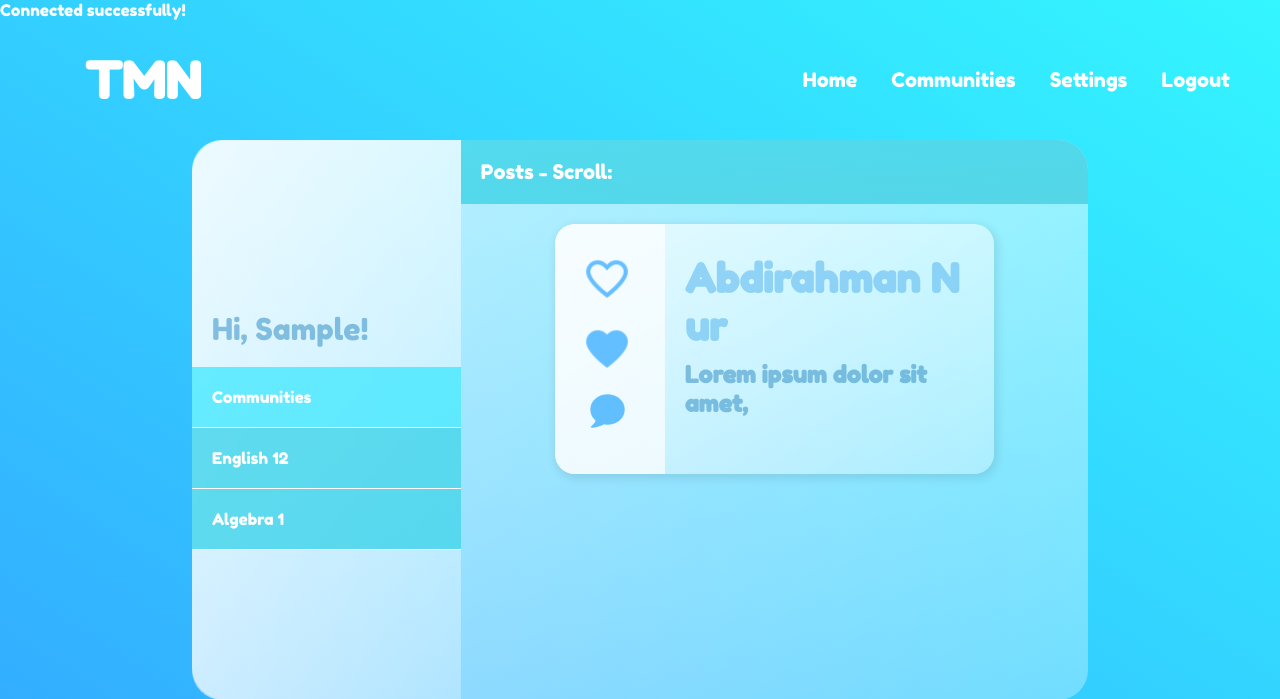
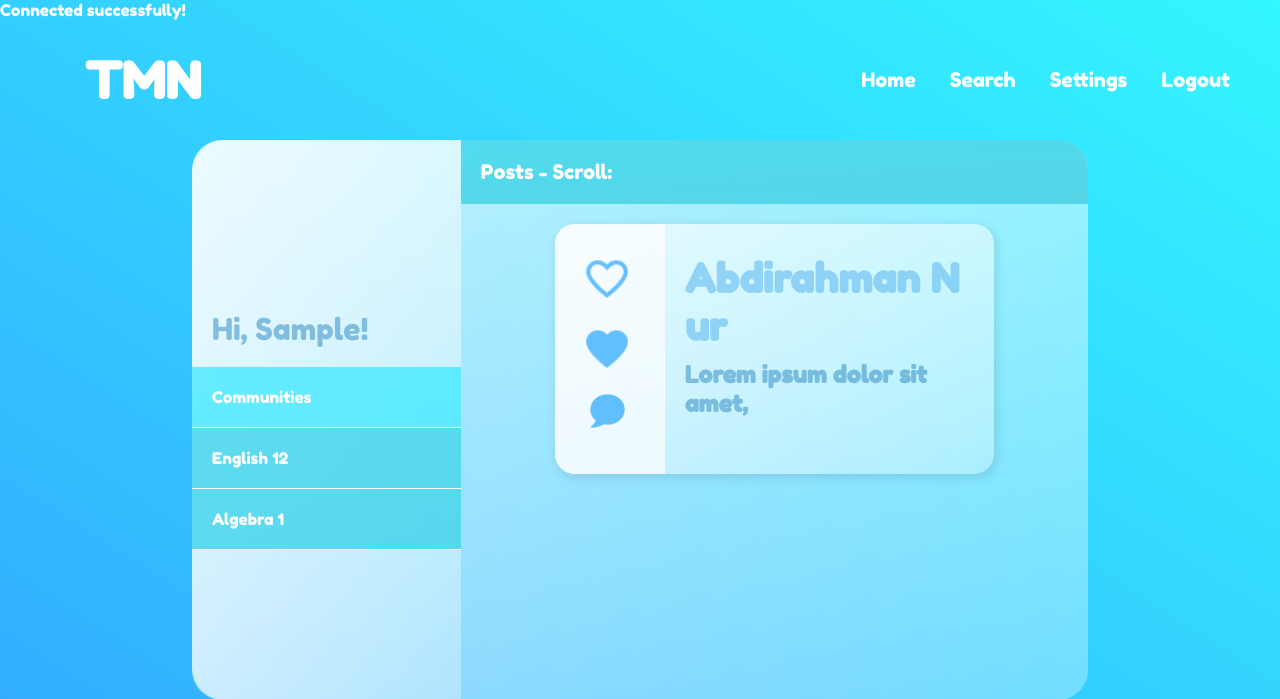
Before and after one commit to apello/themetronetwork, a PHP site: page /themetronetwork/main/feed.php in a window 1280 px wide. Shown: the top 699 px of the page. Run offline with PHP 8.4, Linux system fonts and the light colour scheme; the visitor is signed in with stand-in values (Sample User, id 1); tables that the repository leaves empty or names only in its code hold one stand-in row (values such as "Sample post").

Commit message:
New Link Setup
Added Search to link lineup

```diff
--- a/main/feed.php
+++ b/main/feed.php
@@ -31,7 +31,7 @@
             <nav>
                 <ul>
                     <li>Home</li>
-                    <li>Communities</li>
+                    <li><a href="search/search.php">Search</a></li>
                     <li><a href="settings/account/settings.php">Settings</a></li>
                     <li><a href="../logout.php">Logout</a></li>
 
```
